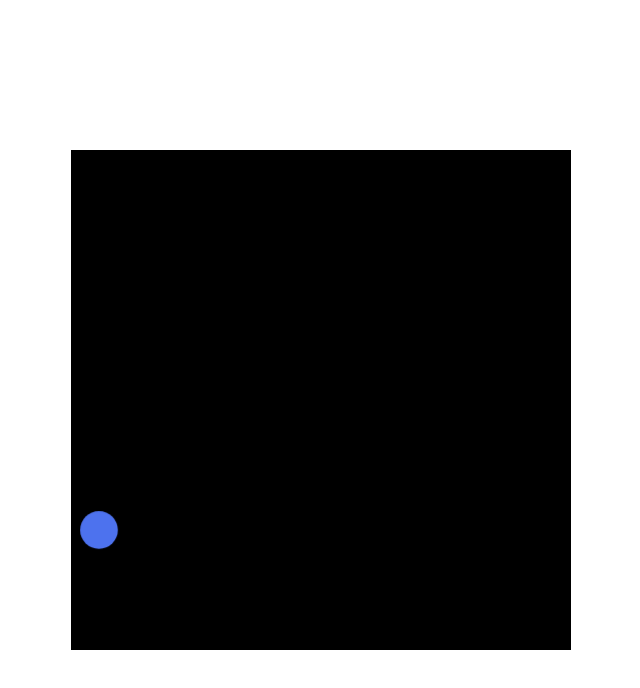
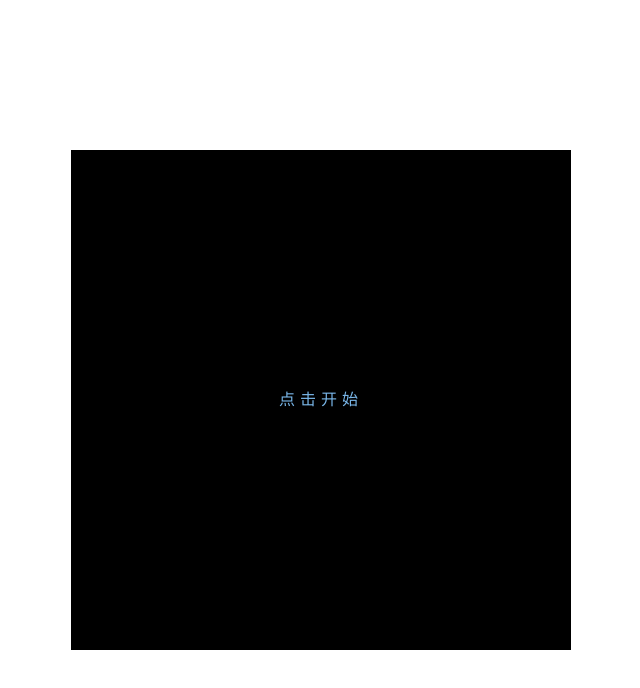
Before and after one commit to CHristopherkeith/SilverBullet, a Vue app: page /#/ in a window 1280 px wide. Shown: the top 688 px of the page, without its empty margins (319-959 px from the left). Built offline with nearby package versions, Linux system fonts and the light colour scheme.

Commit message:
add start and time

```diff
--- a/src/components/ExactAiming.vue
+++ b/src/components/ExactAiming.vue
@@ -1,14 +1,11 @@
 <template>
   <div class="exactaiming">
   	<div>
-  		<!-- <transition name="fade">
-  			<TheTarget v-show="targetAppear"></TheTarget>
-  		</transition> -->
-      <transition-group name="list-complete" tag="p"
-        v-on:before-enter="beforeEnter"
-        v-on:enter="enter"
+      <span class="time">{{time}} s</span>
+      <ExactAimingMask :maskShow="maskShowValue" @update:maskShow="newValue=>maskShowValue=newValue" @trigger:exactAimingStart="exactAimingStart"></ExactAimingMask>
+      <!-- <ExactAimingMask :maskShow.sync="maskShowValue"></ExactAimingMask> -->
+      <transition-group name="list-complete"
         v-on:after-enter="afterEnter">
-        <!-- <TheTarget v-for="(item,index) in items" :key="index" v-bind:style="{left: item.left+'px', top: item.top+'px'}" class="list-complete-item" :data-index="index" :other="'index:'+index+';'+'item:'+JSON.stringify(item)" @click></TheTarget> -->
         <TheTarget v-for="(item,index) in items" :key="index" :left="item.left" :top="item.top" class="list-complete-item" :other="'index:'+index+';'+'item:'+JSON.stringify(item)" @addScore="addScore"></TheTarget>
       </transition-group>
   	</div>
@@ -17,55 +14,27 @@
 
 <script>
 import TheTarget from './TheTarget'
-import PressReaction from './PressReaction'
+import ExactAimingMask from './ExactAimingMask'
 import { mapMutations } from 'vuex'
 import { mapState } from 'vuex'
 export default {
   name: 'ExactAiming',
-  components: {TheTarget},
+  components: {TheTarget, ExactAimingMask},
   data () {
     return {
-      // items: [1,2],
       items: [],
-      // score: 0,
-    	targetAppear: false
+    	targetAppear: false,
+      maskShowValue: true,
+      time: 0
     }
   },
   methods: {
-    beforeEnter(){
-      // console.log('beforeEnter')
-      // console.log(new Date())
-    },
-    enter(){
-      // console.log('enter')
-      // console.log(new Date())
-    },
     afterEnter(el){
-      // console.log('afterEnter')
-      // console.log(new Date())
-      // console.log(el.dataset,'el')
-      // console.log(el.dataset.index,'el')
-
-      // console.log(el,'el')
-      // debugger;
-      // el.style.display = 'none';
-
       // this.items.splice(el.dataset.index, 1)
-      // console.log(el.getAttribute('other'), 'other')
-      // console.log(el,'el')
-      // console.log(el.parentNode,'parentNodeparentNode')
       if(el&&el.parentNode){
         el.parentNode.removeChild(el);
       }
-
-      // console.log(this.items, 'items')
     },
-    // addScore(){
-    //   this.score++;
-    //   console.log(this.score, 'this.score')
-    //   this.$store.commit('ADD_SCORE');
-    //   console.log(this.$store.state.score, '$score')
-    // },
     // addScore(){
     //   this.$store.commit('ADD_SCORE');
     //   console.log(this.$store.state.score, '$score')
@@ -73,31 +42,15 @@ export default {
     // }
     ...mapMutations({
       addScore: 'ADD_SCORE'
-    })
-
-  },
-  computed: mapState([
-    'score',
-  ]),
-  mounted: function(){
-
+    }),
+    exactAimingStart(){
+      // console.log('start...')
       var cnt = 0,
           timer,
           tempItem,
           randomLeft,
-        randomTop;
-    // setTimeout(function(){
-    //   this.items.splice(0,0,3);
-    // }.bind(this), 1000)
-
-   //  this.items.push(1);
-  	// setTimeout(function(){
-   //    this.items.push(2);
-  	// }.bind(this), 1000)
-
-   //  setTimeout(function(){
-   //    this.items.push(3);
-   //  }.bind(this), 2000)
+          randomTop,
+          startTime = new Date();
 
       timer = setInterval(function(){
         randomLeft = Math.random();
@@ -108,24 +61,55 @@ export default {
           left: randomLeft*450,
           top: randomTop*450
         });
-      if(cnt === 20){
+        this.time = Math.floor((new Date() - startTime)/1000);
+        console.log(this.time, 'this.time')
+        if(this.time >= 20){
           clearTimeout(timer)
           console.log(this.score, 'score')
+        }
+      }.bind(this),1000)
 
     }
-    }.bind(this),1000)
+
+  },
+  computed: mapState([
+    'score',
+  ]),
+  mounted: function(){
+
+    // var cnt = 0,
+    //     timer,
+    //     tempItem,
+    //     randomLeft,
+    //     randomTop;
+
+    // timer = setInterval(function(){
+    //   randomLeft = Math.random();
+    //   randomTop = Math.random();
+    //   tempItem = cnt++;
+    //   this.items.push({
+    //     value: tempItem,
+    //     left: randomLeft*450,
+    //     top: randomTop*450
+    //   });
+    //   if(cnt === 20){
+    //     clearTimeout(timer)
+    //     console.log(this.score, 'score')
+    //   }
+    // }.bind(this),1000)
   }
 }
 </script>
 
 <!-- Add "scoped" attribute to limit CSS to this component only -->
 <style scoped>
-	/*.exactaiming{
-		position: relative;
-		width: 100%;
-		height: 100%;
-	}*/
-	.exactaiming>div{
+  .time{
+    color: #ffffff;
+    position: absolute;
+    top: 5px;
+    right: 5px;
+  }
+	.exactaiming>div, .exactAimingMask{
 		position: absolute;
 		margin: auto;
 		padding: auto;
@@ -133,62 +117,38 @@ export default {
 		right: 0;
 		top: 0;
 		bottom: 0;
-		/*border: solid 1px gray;*/
 		width: 500px;
 		height: 500px;
 		background-color: #000000;
 	}
+  .exactAimingMask{
+    /*background-color: #ffffff;*/
+    /*opacity: 0.2;*/
+    z-index: 1;
+  }
   .list-complete-item {
-    /*transition: all 1s;
-    display: inline-block;
-    margin-right: 10px;*/
-
-    /*display: none;*/
-
     background-color: #4D72EE;
     width: 40px;
     height: 40px;
     border-radius: 20px;
     position: absolute;
     cursor: crosshair;
-
-/*    animation: displayNone 1s linear;
-    animation-fill-mode: forwards;*/
-
   }
   .list-complete-enter-active{
     animation: fade-in 1.2s linear;
-    /*animation-fill-mode: forwards;*/
   }
   .list-complete-leave-active{
   }
   @keyframes fade-in {
     0% {
       transform: scale(0);
-      /*display: block;*/
-      /*width: 0px;*/
-      /*background-color: #4D72EE;*/
     }
     50% {
       transform: scale(1);
-      /*width: 40px;*/
-      /*background-color: red;*/
     }
     100% {
       transform: scale(0);
-      /*display: none;*/
-      /*width: 20px;*/
-      /*background-color: green;*/
-
     }
   }
-/*   @keyframes displayNone {
-    0% {
-      opacity: 0;
-    }
-    100% {
-      opacity: 0;
-    }
-  }*/
 
 </style>
--- /dev/null
+++ b/src/components/ExactAimingMask.vue
@@ -0,0 +1,43 @@
+<template>
+  <div class="exactAimingMask" v-show="maskShow">
+    <p @click="triggerStart">点击开始</p>
+  </div>
+</template>
+
+<script>
+import { mapMutations } from 'vuex'
+import { mapState } from 'vuex'
+export default {
+  name: 'ExactAimingMask',
+  // components: {TheTarget},
+  props: ['maskShow'],
+  data () {
+    return {
+    }
+  },
+  methods: {
+    triggerStart(){
+      // this.maskShow = false;
+      this.$emit('update:maskShow', false);
+      this.$emit('trigger:exactAimingStart');
+    }
+  },
+  // computed: mapState([
+  //   'score',
+  // ]),
+  mounted: function(){
+
+  }
+}
+</script>
+
+<style scoped>
+  .exactAimingMask>p{
+    cursor: pointer;
+    color: #79B6E8;
+    text-align: center;
+    line-height: 500px;
+    user-select: none;
+    letter-spacing: 5px;
+  }
+</style>
--- a/src/components/TheTarget - m.vue
+++ /dev/null
@@ -1,77 +0,0 @@
-<template>
-  <div class="theTargetCmp">
-    <transition name="fade">
-      <div class="thetarget" v-show="vshow">
-      </div>
-    </transition>
-    <transition name="fade">
-      <div class="thetarget" v-show="vshow">
-      </div>
-    </transition>
-    <transition name="fade">
-      <div class="thetarget" v-show="vshow">
-      </div>
-    </transition>
-  </div>
-
-</template>
-
-<script>
-export default {
-  name: 'TheTarget',
-  props: ['vshow'],
-  data () {
-    return {
-    }
-  }
-}
-</script>
-
-<!-- Add "scoped" attribute to limit CSS to this component only -->
-<style scoped>
-  .theTargetCmp{
-    position: absolute;
-    margin: auto;
-    padding: auto;
-    left: 0;
-    right: 0;
-    top: 0;
-    bottom: 0;
-    /*border: solid 1px gray;*/
-    width: 500px;
-    height: 500px;
-    background-color: #000000;
-  }
-	.thetarget{
-    background-color: #4D72EE;
-    width: 40px;
-    height: 40px;
-    border-radius: 20px;
-    position: absolute;
-    cursor: crosshair;
-    top: 100px;
-    left: 100px;
-  }
-  .fade-enter-active{
-    animation: fade-in 1s linear;
-  }
-  .fade-leave-active {
-
-  }
-  @keyframes fade-in {
-    0% {
-      transform: scale(0);
-    }
-    100% {
-      transform: scale(1);
-    }
-  }
-</style>
-<style type="text/css">
-  /*.thetarget{
-    background-color: #4D72EE;
-    width: 40px;
-    height: 40px;
-    border-radius: 20px;
-  }*/
-</style>
--- a/src/components/TheTarget.vue
+++ b/src/components/TheTarget.vue
@@ -13,10 +13,6 @@ export default {
   },
   methods: {
     clickTarget(){
-      // this.score++;
-      // console.log(this.score, '33333333')
-      console.log('44444444444444')
-      console.log(this, 'this')
       this.$el.parentNode.removeChild(this.$el);
       this.$emit('addScore')
     }
@@ -25,38 +21,5 @@ export default {
 }
 </script>
 
-<!-- Add "scoped" attribute to limit CSS to this component only -->
 <style scoped>
-	.thetarget{
-    /*background-color: #4D72EE;
-    width: 40px;
-    height: 40px;
-    border-radius: 20px;
-    position: absolute;
-    cursor: crosshair;*/
-    /*background: url('../assets/inu2.jpg')  no-repeat center center;
-    background-size:cover;*/
-  }
- /* .fade-enter-active{
-    animation: fade-in 1s linear;
-  }
-  .fade-leave-active {
-
-  }
-  @keyframes fade-in {
-    0% {
-      transform: scale(0);
-    }
-    100% {
-      transform: scale(1);
-    }
-  }*/
 </style>
-<style type="text/css">
-  /*.thetarget{
-    background-color: #4D72EE;
-    width: 40px;
-    height: 40px;
-    border-radius: 20px;
-  }*/
-</style>
--- a/src/store/store.js
+++ b/src/store/store.js
@@ -10,7 +10,8 @@ const store = new Vuex.Store({
 	mutations: {
 		[types.ADD_SCORE](state,payload){
 			state.score = state.score + 1;
-			console.log('233333333333')
+			// console.log('233333333333')
+			console.log(state.score, 'state.score')
 		}
 	}
 })
```
Also changed, not shown: src/components/ExactAiming - m.vue (deleted, +0 -55 lines). Lines whose indentation alone changed are shown as unchanged.
